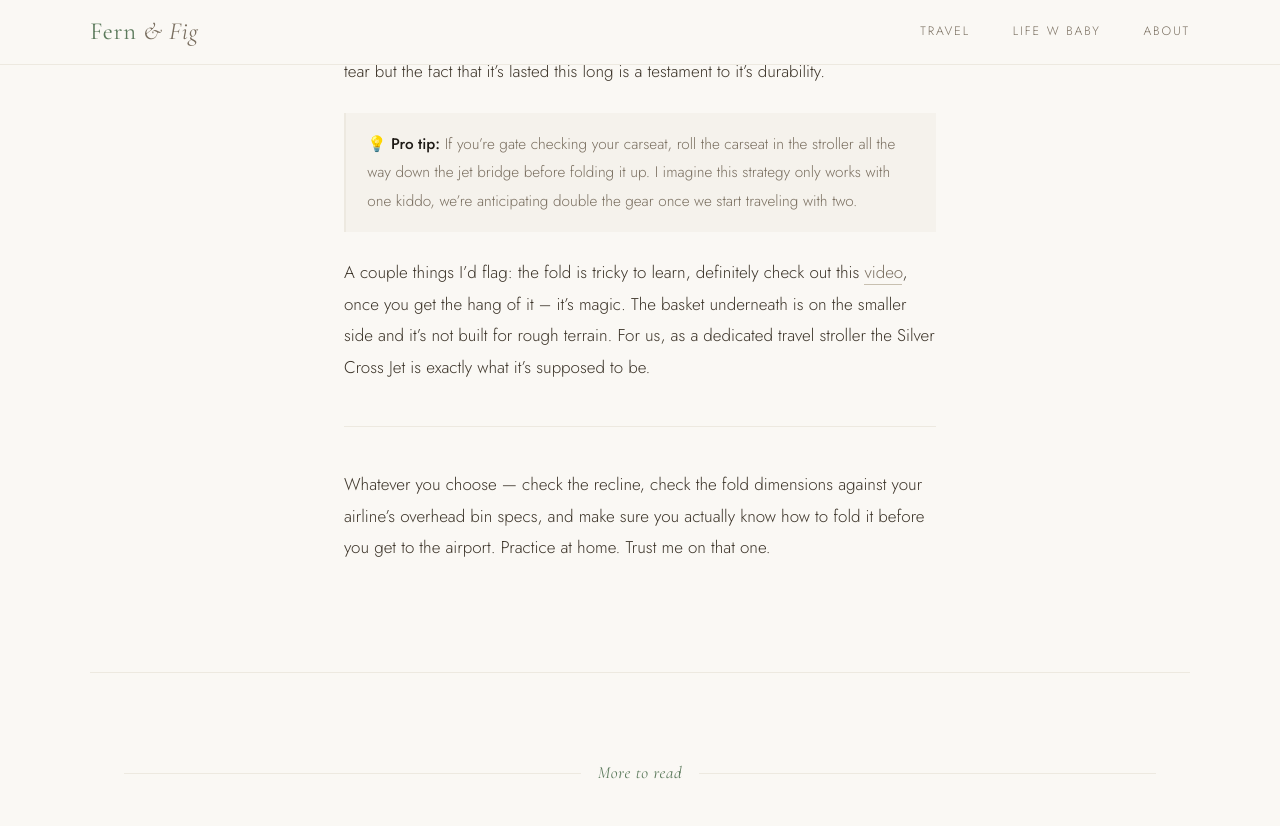
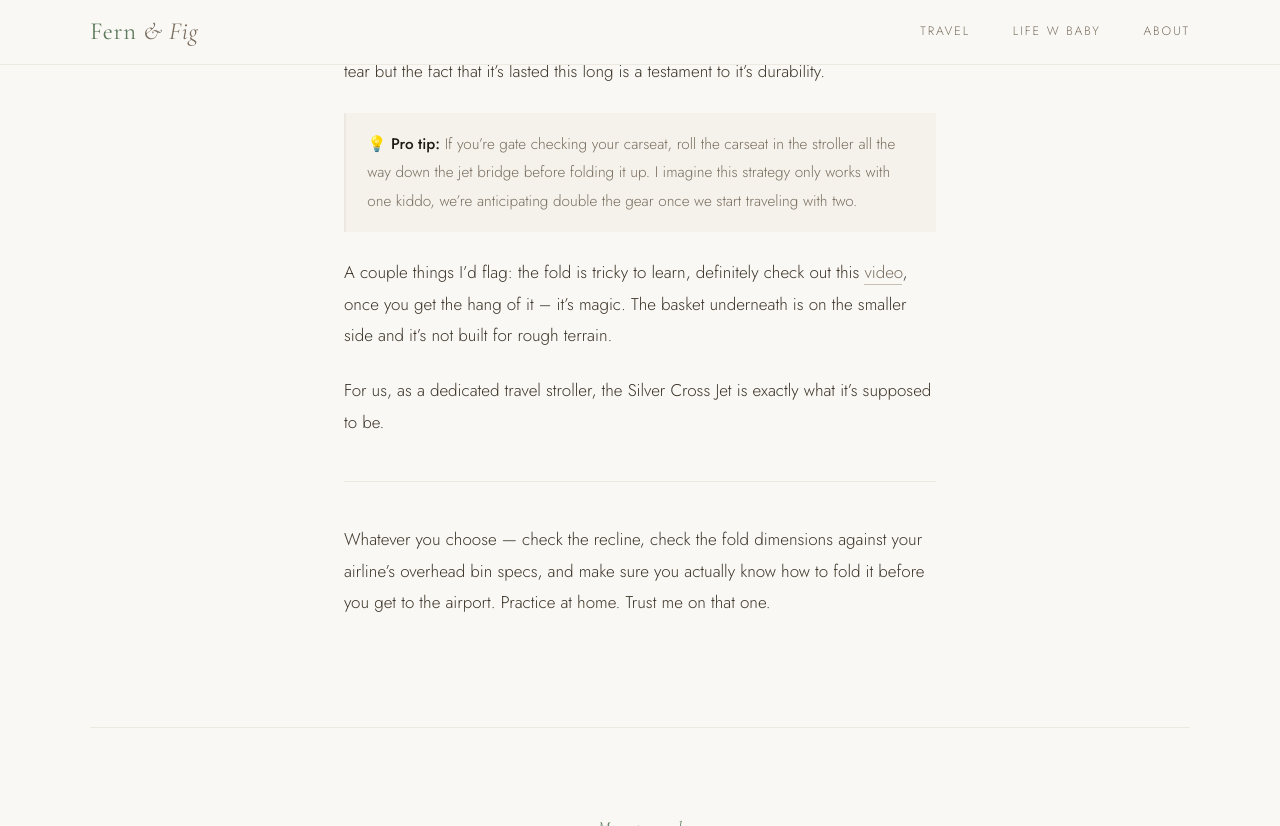
Before and after one commit to kateramoto/fernandfigco, a Jekyll site: the page built from _posts/2026-03-22-best-travel-stroller.md, in a window 1280 px wide and 900 px high, scrolled down 3350 px, cut to the strip 0-826 px from the top of the window. Built offline with Jekyll 4.4.1, drawn with Linux system fonts in a browser that asks for light colours.

```diff
--- a/_posts/2026-03-22-best-travel-stroller.md
+++ b/_posts/2026-03-22-best-travel-stroller.md
@@ -110,7 +110,9 @@ We have recommended this stroller to two other families, one of which who have b
 
 > 💡 **Pro tip:** If you're gate checking your carseat, roll the carseat in the stroller all the way down the jet bridge before folding it up. I imagine this strategy only works with one kiddo, we're anticipating double the gear once we start traveling with two.
 
-A couple things I'd flag: the fold is tricky to learn, definitely check out this [video](https://www.youtube.com/shorts/NuWhLSWbOrc), once you get the hang of it -- it's magic. The basket underneath is on the smaller side and it's not built for rough terrain. For us, as a dedicated travel stroller the Silver Cross Jet is exactly what it's supposed to be.
+A couple things I'd flag: the fold is tricky to learn, definitely check out this [video](https://www.youtube.com/shorts/NuWhLSWbOrc), once you get the hang of it -- it's magic. The basket underneath is on the smaller side and it's not built for rough terrain.
+
+For us, as a dedicated travel stroller, the Silver Cross Jet is exactly what it's supposed to be.
 
 ---
 
```
